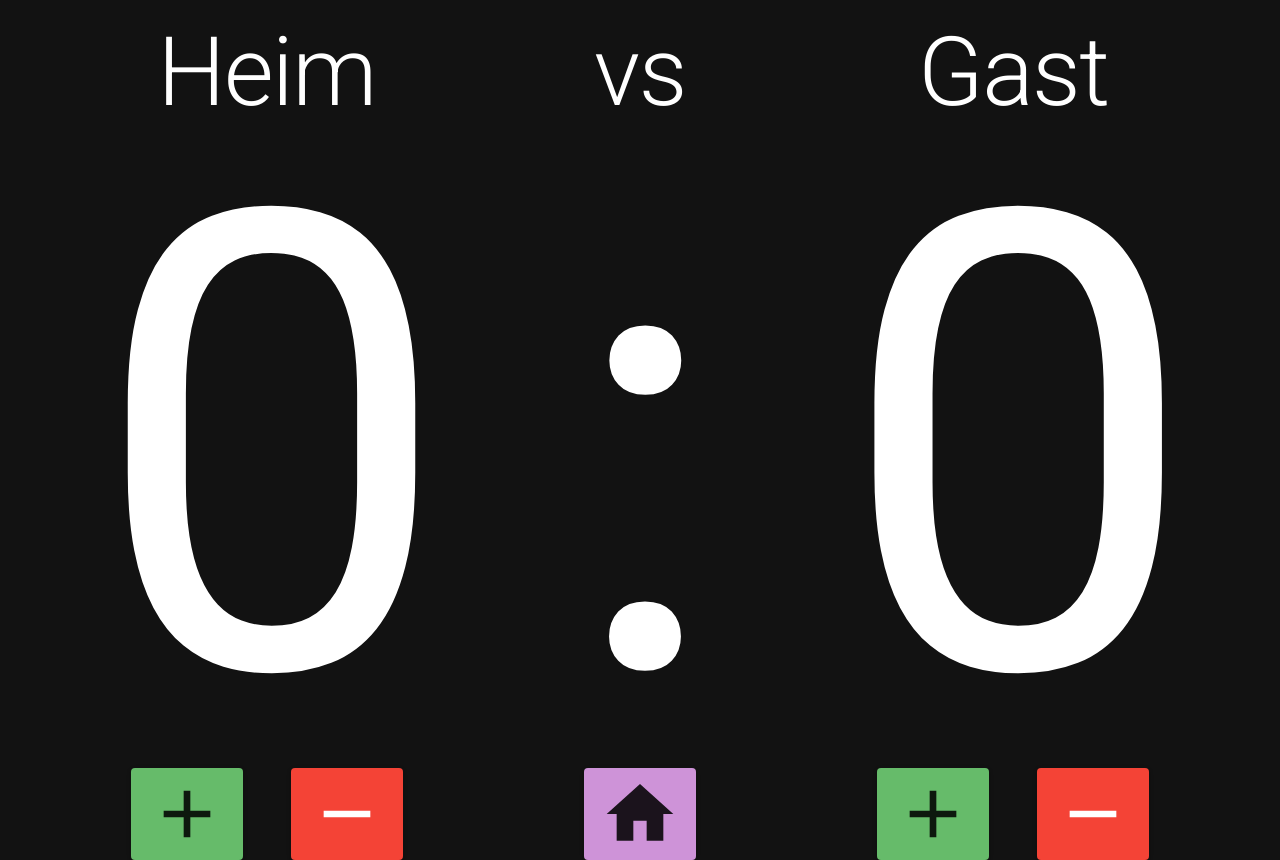
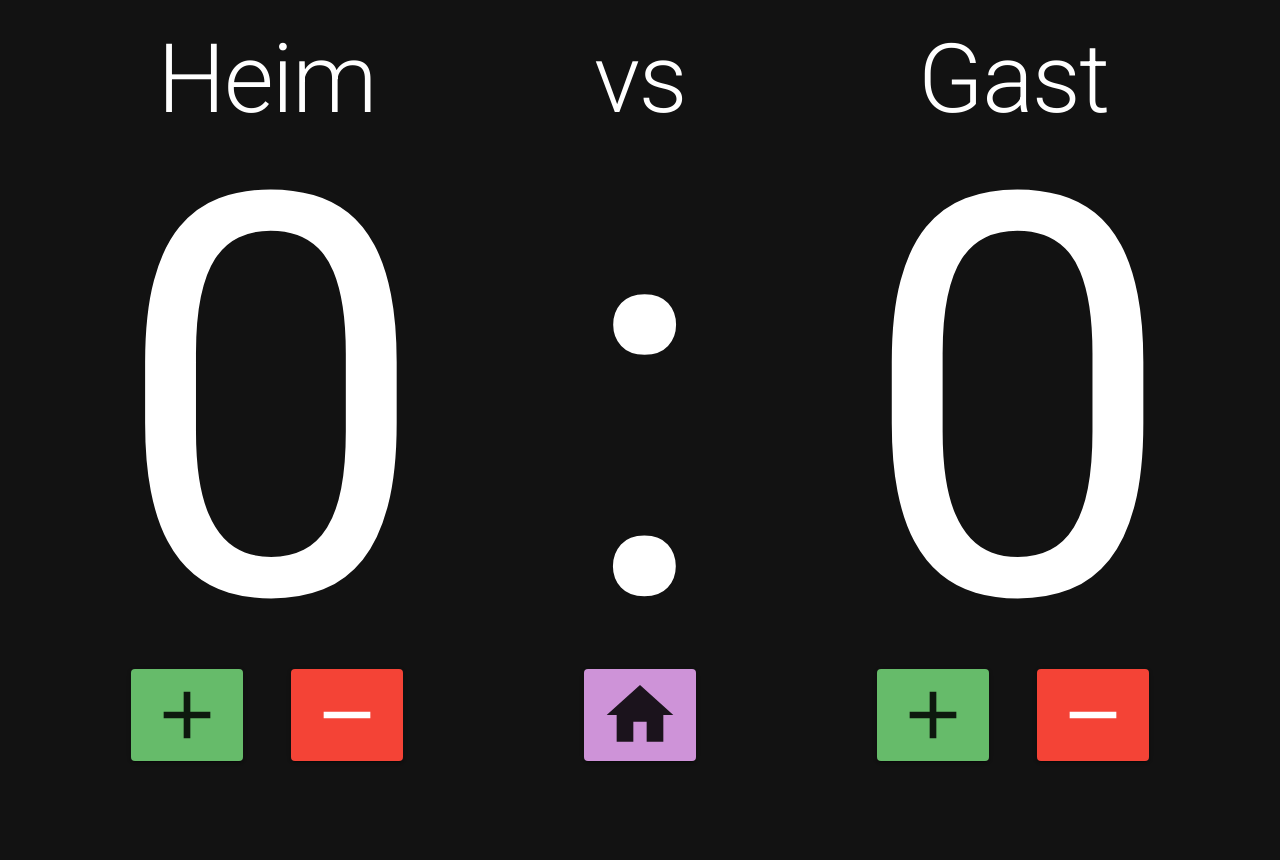
Before and after one commit to sbutz/poolscore, a React (Create React App) app: page /game in a window 1280 px wide. After the commit the page ends 800 px from the top, so only its background shows below. Built offline with nearby package versions, Linux system fonts and the light colour scheme.

Commit message:
make fullscreen more pleasant

```diff
--- a/src/Game.tsx
+++ b/src/Game.tsx
@@ -7,9 +7,9 @@ import { Context } from './Store';
 import AlertDialog from './AlertDialog';
 
 const scoreSx = {
-    fontSize: "40rem",
+    fontSize: "70vh",
     fontWeight: 400,
-    lineHeight: 1,
+    lineHeight: 0.9,
     userSelect: "none",
 };
 
@@ -37,7 +37,7 @@ function Game() {
     const guest_plus_one = () => { dispatch?.({type: "guest_plus_one"}); };
     const guest_minus_one = () => { dispatch?.({type: "guest_minus_one"}); };
     return (
-    <Stack height="100vh" alignItems="center">
+    <Stack height="100vh" alignItems="center" justifyContent="space-around">
         <Grid container justifyContent="space-evenly" mt="1em">
             <Grid item xs={5} textAlign="center">
                 <Typography variant="h1">Heim</Typography>
@@ -60,7 +60,7 @@ function Game() {
                 <Typography variant="h1" sx={scoreSx}>{state.score_guest}</Typography>
             </Grid>
         </Grid>
-        <Grid container justifyContent="center">
+        <Grid container justifyContent="center" mb="2em">
             <Grid item xs={5} textAlign="center">
                 <AddButton onClick={home_plus_one}/>
                 <RemoveButton onClick={home_minus_one}/>
```
